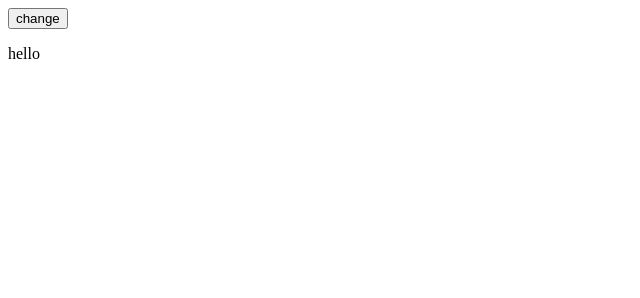
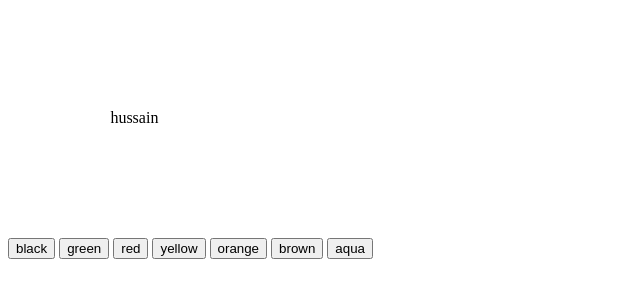
Before and after one commit to Hussainarbab/light-with-java, a plain HTML site: page index.html in a window 1280 px wide. Shown: the whole page, without its empty margins (0-640 px from the left). Drawn offline with Linux system fonts and the light colour scheme.

Commit message:
color commit

```diff
--- a/app.js
+++ b/app.js
@@ -56,6 +56,24 @@
 //     alert("Not a valid input");
 // }
 
-function change(){
-    document.getElementById("chng").innerText ="button was clicked"
+function black() {
+  document.getElementById("chng").style.backgroundColor = "black";
 }
+function green() {
+  document.getElementById("chng").style.backgroundColor = "green";
+}
+function red() {
+  document.getElementById("chng").style.backgroundColor = "red";
+}
+function yellow() {
+  document.getElementById("chng").style.backgroundColor = "yellow";
+}
+function orange() {
+  document.getElementById("chng").style.backgroundColor = "orange";
+}
+function brown() {
+  document.getElementById("chng").style.backgroundColor = "brown";
+}
+function aqua() {
+  document.getElementById("chng").style.backgroundColor = "aqua";
+}
--- a/index.html
+++ b/index.html
@@ -8,8 +8,18 @@
 </head>
 <body>
 
-<button onclick="change()">change</button>
-<p id="chng">hello </p>
+
+  <div id="chng"  style="width: 20%; background-color: white; text-align: center; padding: 8% 0;">hussain</div>
+
+<button onclick="black()" style="margin-top: 10px;">black</button>
+<button onclick="green()" style="margin-top: 10px;">green</button>
+<button onclick="red()" style="margin-top: 10px;">red</button>
+<button onclick="yellow()" style="margin-top: 10px;">yellow</button>
+<button onclick="orange()" style="margin-top: 10px;">orange</button>
+<button onclick="brown()" style="margin-top: 10px;">brown</button>
+<button onclick="aqua()" style="margin-top: 10px;">aqua</button>
+
+
 
 
 
```
